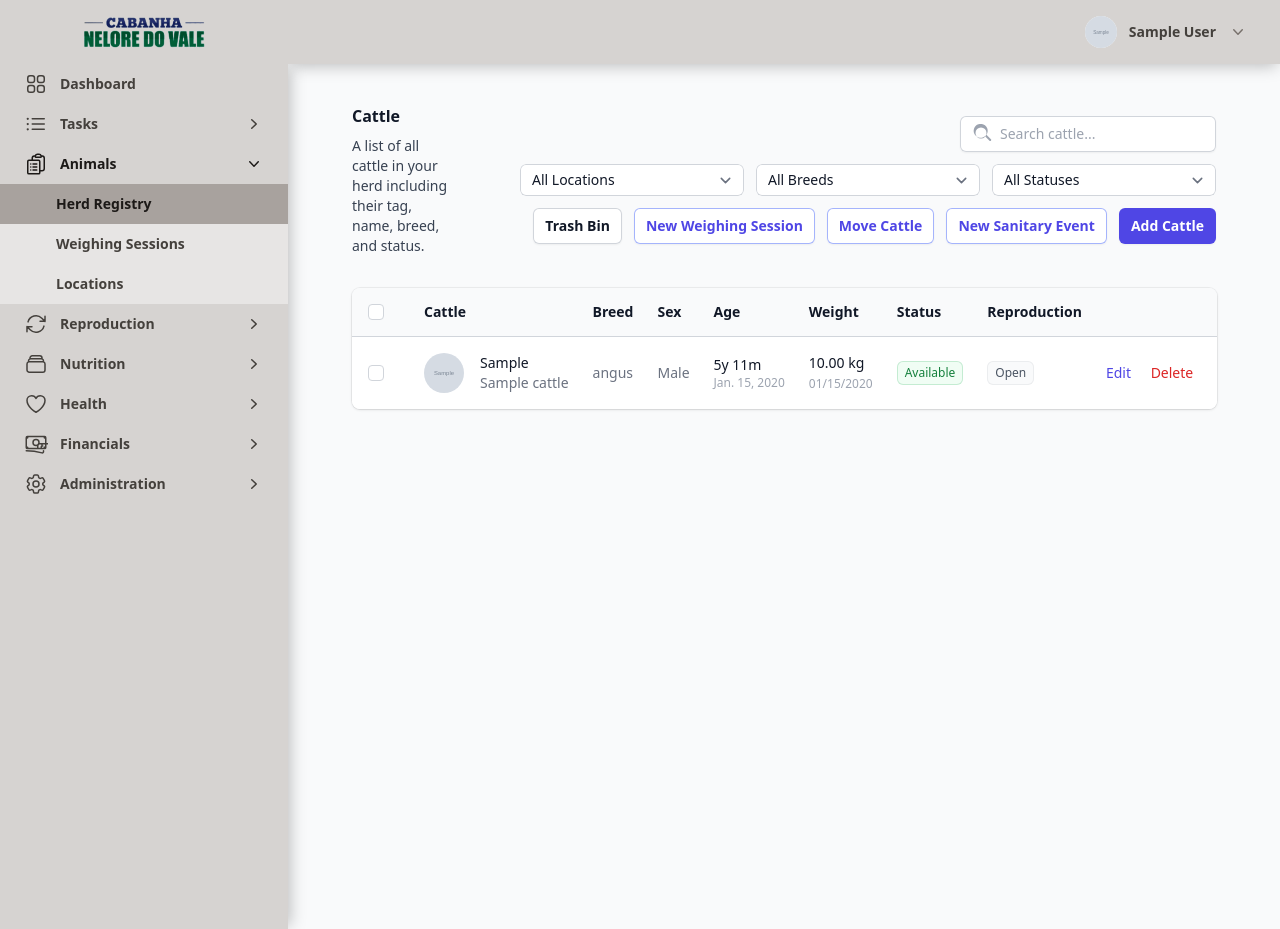
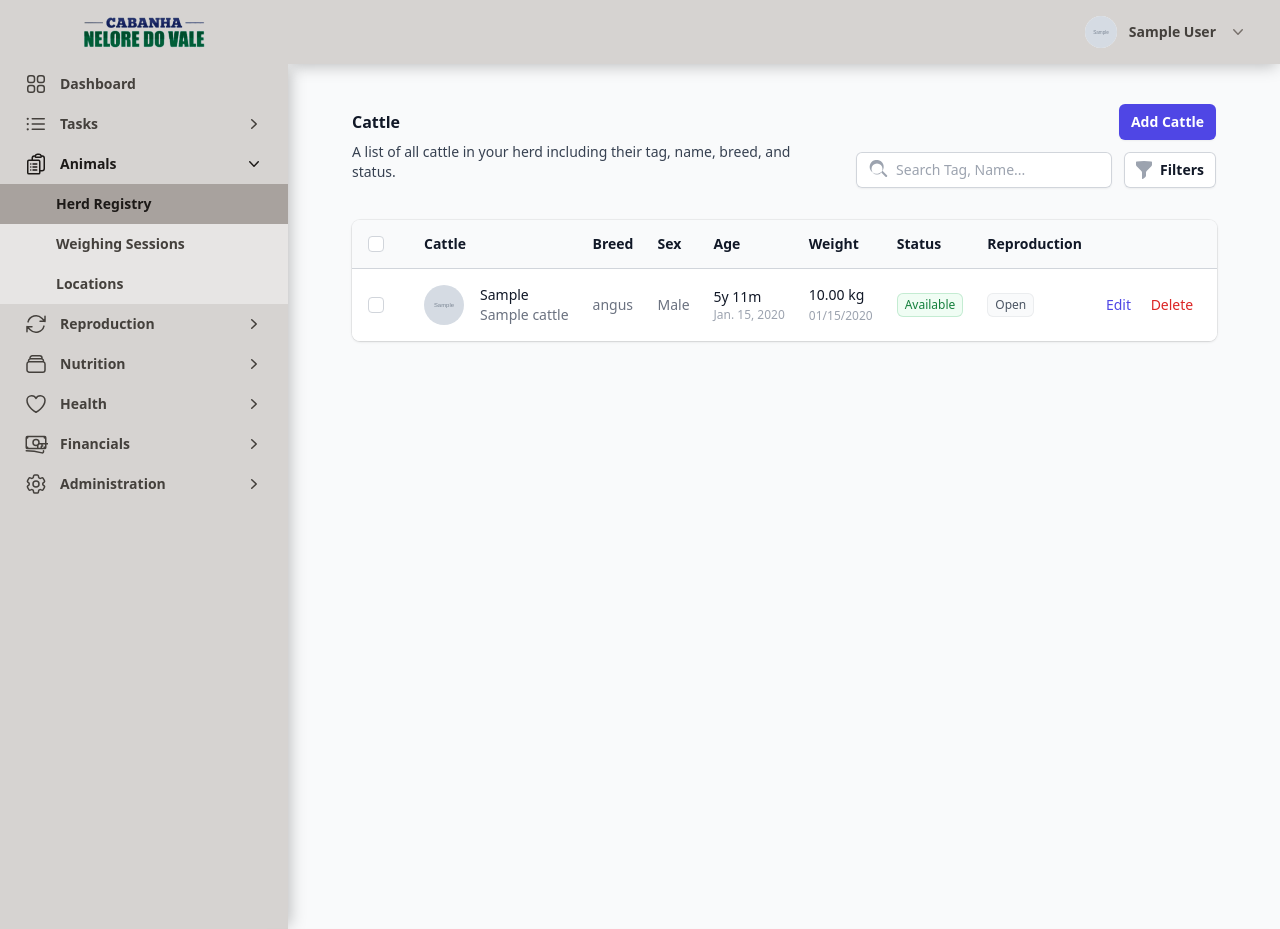
Before and after one commit to debastiani-dev/cnv, a Django app: page /cattle/ in a window 1280 px wide. Run offline with Django 5.2, Linux system fonts and the light colour scheme; a user stored in the database is signed in; tables that the repository leaves empty hold one stand-in row (values such as "Sample post"); grey boxes marked "Sample" are stand-in pictures; style sheets or scripts are compiled from the project's sources; some libraries are stand-ins or nearby versions.

Commit message:
feat: Optimize cattle app
- Implement advanced filtering with django-filter
- Optimize database queries with select_related and db_index
- Refine UI: Sticky toolbar, standardized buttons, better spacing
- Fix 'Add Cattle' button position and toolbar visibility
- Improve test coverage and fix linting issues

```diff
--- a/apps/cattle/models/cattle.py
+++ b/apps/cattle/models/cattle.py
@@ -92,7 +92,7 @@ class Cattle(BaseModel):
         default=BREED_OTHER,
         blank=True,
     )
-    birth_date = models.DateField(_("Birth Date"), blank=True, null=True)
+    birth_date = models.DateField(_("Birth Date"), blank=True, null=True, db_index=True)
     weight_kg = models.DecimalField(
         _("Weight (kg)"),
         max_digits=10,
@@ -108,6 +108,7 @@ class Cattle(BaseModel):
         default=REP_STATUS_OPEN,
         blank=True,
         help_text=_("Biological status of the female."),
+        db_index=True,
     )
 
     # Parentage (Hybrid Approach)
@@ -151,6 +152,7 @@ class Cattle(BaseModel):
         decimal_places=2,
         null=True,
         blank=True,
+        db_index=True,
     )
     last_weighing_date = models.DateField(
         _("Last Weighing Date"), null=True, blank=True
@@ -167,6 +169,7 @@ class Cattle(BaseModel):
         max_length=20,
         choices=STATUS_CHOICES,
         default=STATUS_AVAILABLE,
+        db_index=True,
     )
 
     # Location Management
@@ -178,6 +181,7 @@ class Cattle(BaseModel):
         related_name="cattle",
         verbose_name=_("Current Location"),
         help_text=_("Where the animal is currently located."),
+        db_index=True,
     )
 
     class Meta(BaseModel.Meta):
--- a/apps/cattle/templates/cattle/cattle_list.html
+++ b/apps/cattle/templates/cattle/cattle_list.html
@@ -1,5 +1,5 @@
 {% extends "layouts/base_dashboard.html" %}
-{% load i18n static %}
+{% load i18n static widget_tweaks %}
 
 {% block title %}{% trans "Cattle" %}{% endblock %}
 
@@ -14,57 +14,73 @@
 
     <!-- Actions & Search -->
     <div class="mt-4 sm:ml-16 sm:mt-0 sm:flex-none flex flex-col items-end gap-3">
-        <!-- Search Form -->
-        <form method="get" class="flex flex-col items-end gap-3">
+        <!-- Add Cattle Button -->
+        <div class="flex">
+            <a href="{% url 'cattle:create' %}" class="block rounded-md bg-indigo-600 px-3 py-2 text-center text-sm font-semibold text-white shadow-sm hover:bg-indigo-500 focus-visible:outline focus-visible:outline-2 focus-visible:outline-offset-2 focus-visible:outline-indigo-600">
+                {% trans "Add Cattle" %}
+            </a>
+        </div>
+
+        <!-- Advanced Filter Form -->
+        <form method="get" class="w-full flex flex-col items-end gap-3" id="cattle-filter-form">
+            <div class="flex flex-row gap-3 w-full justify-end">
                 <!-- Search -->
                 <div class="relative rounded-md shadow-sm w-full sm:w-64">
                     <div class="pointer-events-none absolute inset-y-0 left-0 flex items-center pl-3">
-                    <svg class="h-5 w-5 text-gray-400" viewBox="0 0 20 20" fill="currentColor" aria-hidden="true">
+                        <svg class="h-5 w-5 text-gray-400" viewBox="0 0 20 20" fill="currentColor">
                             <path fill-rule="evenodd" d="M9 3.5a5.5 5.5 0 100 11 5.5 5.5 0 000-11zM2 9a7 7 0 1112.452 1.857l4.458 4.459a1 1 0 01-1.414 1.414l-4.458-4.459A7.097 7.097 0 012 9z" clip-rule="evenodd" />
                         </svg>
                     </div>
-                <input type="text" name="q" value="{{ search_query|default:'' }}" class="block w-full rounded-md border-0 py-1.5 pl-10 text-gray-900 ring-1 ring-inset ring-gray-300 placeholder:text-gray-400 focus:ring-2 focus:ring-inset focus:ring-indigo-600 sm:text-sm sm:leading-6" placeholder="{% trans 'Search cattle...' %}">
+                    {% render_field filter.form.q class="block w-full rounded-md border-0 py-1.5 pl-10 text-gray-900 ring-1 ring-inset ring-gray-300 placeholder:text-gray-400 focus:ring-2 focus:ring-inset focus:ring-indigo-600 sm:text-sm sm:leading-6" placeholder="Search Tag, Name..." %}
                 </div>
 
-            <div class="flex flex-row gap-3">
-                <!-- Location Filter -->
-                <select name="location" onchange="this.form.submit()" class="block w-full sm:w-56 rounded-md border-0 py-1 pl-3 pr-8 text-gray-900 ring-1 ring-inset ring-gray-300 focus:ring-2 focus:ring-inset focus:ring-indigo-600 sm:text-sm sm:leading-6">
-                    <option value="">{% trans "All Locations" %}</option>
-                    {% for location in locations %}
-                        <option value="{{ location.pk }}" {% if selected_location == location.pk|stringformat:"s" %}selected{% endif %}>{{ location.name }}</option>
-                    {% endfor %}
-                </select>
+                 <!-- Toggle Advanced -->
+                <button type="button" onclick="document.getElementById('advanced-filters').classList.toggle('hidden')" class="inline-flex items-center gap-x-1.5 rounded-md bg-white px-3 py-2 text-sm font-semibold text-gray-900 shadow-sm ring-1 ring-inset ring-gray-300 hover:bg-gray-50">
+                    <svg class="-ml-0.5 h-5 w-5 text-gray-400" viewBox="0 0 20 20" fill="currentColor"><path fill-rule="evenodd" d="M2.628 1.601C5.028 1.206 7.49 1 10 1s4.973.206 7.372.601a.75.75 0 01.628.74v2.288a2.25 2.25 0 01-.659 1.59l-4.682 4.683a2.25 2.25 0 00-.659 1.59v3.037c0 .684-.31 1.33-.844 1.757l-1.937 1.55A.75.75 0 018 18.25v-5.757a2.25 2.25 0 00-.659-1.591L2.659 6.22A2.25 2.25 0 012 4.629V2.34a.75.75 0 01.628-.74z" clip-rule="evenodd" /></svg>
+                    {% trans "Filters" %}
+                </button>
+            </div>
 
-                <!-- Breed Filter -->
-                <select name="breed" onchange="this.form.submit()" class="block w-full sm:w-56 rounded-md border-0 py-1 pl-3 pr-8 text-gray-900 ring-1 ring-inset ring-gray-300 focus:ring-2 focus:ring-inset focus:ring-indigo-600 sm:text-sm sm:leading-6">
-                    <option value="">{% trans "All Breeds" %}</option>
-                    {% for code, label in breed_choices %}
-                        <option value="{{ code }}" {% if selected_breed == code %}selected{% endif %}>{{ label }}</option>
-                    {% endfor %}
-                </select>
-
-                <!-- Status Filter -->
-                <select name="status" onchange="this.form.submit()" class="block w-full sm:w-56 rounded-md border-0 py-1 pl-3 pr-8 text-gray-900 ring-1 ring-inset ring-gray-300 focus:ring-2 focus:ring-inset focus:ring-indigo-600 sm:text-sm sm:leading-6">
-                    <option value="">{% trans "All Statuses" %}</option>
-                    {% for code, label in status_choices %}
-                        <option value="{{ code }}" {% if selected_status == code %}selected{% endif %}>{{ label }}</option>
-                    {% endfor %}
-                </select>
+            <!-- Advanced Filters Panel (Hidden by default) -->
+            <div id="advanced-filters" class="hidden w-full bg-gray-50 p-4 rounded-md border border-gray-200 grid grid-cols-1 sm:grid-cols-2 md:grid-cols-4 gap-4">
+                <!-- Location -->
+                <div>
+                     <label class="block text-sm font-medium text-gray-700">{% trans "Location" %}</label>
+                     {% render_field filter.form.location class="mt-1 block w-full rounded-md border-gray-300 shadow-sm focus:border-indigo-500 focus:ring-indigo-500 sm:text-sm" %}
+                </div>
+                <!-- Status -->
+                <div>
+                     <label class="block text-sm font-medium text-gray-700">{% trans "Status" %}</label>
+                     {% render_field filter.form.status class="mt-1 block w-full rounded-md border-gray-300 shadow-sm focus:border-indigo-500 focus:ring-indigo-500 sm:text-sm" %}
+                </div>
+                <!-- Repro Status -->
+                <div>
+                     <label class="block text-sm font-medium text-gray-700">{% trans "Reproduction" %}</label>
+                     {% render_field filter.form.reproduction_status class="mt-1 block w-full rounded-md border-gray-300 shadow-sm focus:border-indigo-500 focus:ring-indigo-500 sm:text-sm" %}
+                </div>
+                 <!-- Weight Range -->
+                <div>
+                     <label class="block text-sm font-medium text-gray-700">{% trans "Weight (kg)" %}</label>
+                     <div class="flex items-center gap-2 mt-1">
+                        {% render_field filter.form.weight_min class="block w-full rounded-md border-gray-300 shadow-sm focus:border-indigo-500 focus:ring-indigo-500 sm:text-sm" placeholder="Min" %}
+                        <span class="text-gray-500">-</span>
+                        {% render_field filter.form.weight_max class="block w-full rounded-md border-gray-300 shadow-sm focus:border-indigo-500 focus:ring-indigo-500 sm:text-sm" placeholder="Max" %}
+                     </div>
+                </div>
+                 <!-- Actions -->
+                <div class="sm:col-span-2 md:col-span-4 flex justify-end gap-3 pt-2">
+                    <a href="{% url 'cattle:list' %}" class="rounded-md bg-white px-3 py-2 text-sm font-semibold text-gray-900 shadow-sm ring-1 ring-inset ring-gray-300 hover:bg-gray-50">{% trans "Clear" %}</a>
+                    <button type="submit" class="rounded-md bg-indigo-600 px-3 py-2 text-sm font-semibold text-white shadow-sm hover:bg-indigo-500">{% trans "Apply Filters" %}</button>
+                </div>
             </div>
         </form>
-              <!-- Action Buttons -->
-        <div class="flex items-center gap-x-3">
-            <a href="{% url 'cattle:trash' %}" class="block rounded-md bg-white px-3 py-2 text-center text-sm font-semibold text-gray-900 shadow-sm ring-1 ring-inset ring-gray-300 hover:bg-gray-50">{% trans "Trash Bin" %}</a>
-            <button type="submit" form="bulk-action-form" formaction="{% url 'weight:session-create' %}" class="block rounded-md bg-white px-3 py-2 text-center text-sm font-semibold text-indigo-600 shadow-sm ring-1 ring-inset ring-indigo-300 hover:bg-indigo-50">{% trans "New Weighing Session" %}</button>
-            <button type="submit" form="bulk-action-form" formaction="{% url 'locations:move' %}" class="block rounded-md bg-white px-3 py-2 text-center text-sm font-semibold text-indigo-600 shadow-sm ring-1 ring-inset ring-indigo-300 hover:bg-indigo-50">{% trans "Move Cattle" %}</button>
-            <button type="submit" form="bulk-action-form" class="block rounded-md bg-white px-3 py-2 text-center text-sm font-semibold text-indigo-600 shadow-sm ring-1 ring-inset ring-indigo-300 hover:bg-indigo-50">{% trans "New Sanitary Event" %}</button>
-            <a href="{% url 'cattle:create' %}" class="block rounded-md bg-indigo-600 px-3 py-2 text-center text-sm font-semibold text-white shadow-sm hover:bg-indigo-500 focus-visible:outline focus-visible:outline-2 focus-visible:outline-offset-2 focus-visible:outline-indigo-600">{% trans "Add Cattle" %}</a>
-        </div>
+
+        </form>
     </div>
   </div>
 
   <!-- Table Section -->
-  <div class="mt-8 flow-root">
+  <div class="mt-8 flow-root"> <!-- Removed pb-24 -->
     <div class="-mx-4 -my-2 overflow-x-auto sm:-mx-6 lg:-mx-8">
       <div class="inline-block min-w-full py-2 align-middle sm:px-6 lg:px-8">
         <div class="overflow-hidden shadow ring-1 ring-black ring-opacity-5 sm:rounded-lg">
@@ -147,11 +163,11 @@
                   </td>
                   <td class="whitespace-nowrap px-3 py-4 text-sm text-gray-500">
                     <span class="inline-flex items-center rounded-md px-2 py-1 text-xs font-medium ring-1 ring-inset
-                        {% if cattle.reproduction_status == 'pregnant' %}
+                        {% if cattle.reproduction_status == 'PREGNANT' %}
                             bg-purple-50 text-purple-700 ring-purple-600/20
-                        {% elif cattle.reproduction_status == 'bred' %}
+                        {% elif cattle.reproduction_status == 'BRED' %}
                             bg-blue-50 text-blue-700 ring-blue-700/10
-                        {% elif cattle.reproduction_status == 'lactating' %}
+                        {% elif cattle.reproduction_status == 'LACTATING' %}
                             bg-pink-50 text-pink-700 ring-pink-700/10
                         {% else %}
                             bg-gray-50 text-gray-600 ring-gray-500/10
@@ -173,14 +189,71 @@
     </div>
   </div>
   {% include "includes/pagination.html" %}
+  <div style="height: 4rem;"></div>
+
+  <!-- Sticky Bulk Actions Toolbar -->
+  <div id="bulk-toolbar" class="fixed bottom-0 left-0 right-0 z-50 bg-white border-t border-gray-200 shadow-lg transition-transform duration-300 ease-in-out md:left-64" style="transform: translateY(100%);">
+      <div class="px-4 py-4 sm:px-6 lg:px-8 flex items-center justify-between">
+          <div class="flex items-center gap-8" style="gap: 2rem;">
+              <span class="text-sm font-medium text-gray-700">
+                  <span id="selected-count">0</span> {% trans "selected" %}
+              </span>
+              <button type="button" id="clear-selection" class="text-sm text-gray-500 hover:text-gray-900">
+                  {% trans "Clear selection" %}
+              </button>
+          </div>
+          <div class="flex items-center gap-3">
+              <button type="submit" form="bulk-action-form" formaction="{% url 'weight:session-create' %}" class="rounded-md bg-white px-3 py-2 text-sm font-semibold text-gray-900 shadow-sm ring-1 ring-inset ring-gray-300 hover:bg-gray-50">
+                  {% trans "Weigh" %}
+              </button>
+               <button type="submit" form="bulk-action-form" formaction="{% url 'locations:move' %}" class="rounded-md bg-white px-3 py-2 text-sm font-semibold text-gray-900 shadow-sm ring-1 ring-inset ring-gray-300 hover:bg-gray-50">
+                  {% trans "Move" %}
+              </button>
+              <button type="submit" form="bulk-action-form" formaction="{% url 'reproduction:breeding_add' %}" class="rounded-md bg-white px-3 py-2 text-sm font-semibold text-gray-900 shadow-sm ring-1 ring-inset ring-gray-300 hover:bg-gray-50">
+                  {% trans "Breeding" %}
+              </button>
+              <button type="submit" form="bulk-action-form" class="rounded-md bg-white px-3 py-2 text-sm font-semibold text-gray-900 shadow-sm ring-1 ring-inset ring-gray-300 hover:bg-gray-50">
+                  {% trans "New Health Event" %}
+              </button>
+          </div>
+      </div>
+  </div>
+
 </div>
 
 <script>
-    document.getElementById('select-all').addEventListener('change', function() {
-        var checkboxes = document.querySelectorAll('.cattle-checkbox');
-        for (var checkbox of checkboxes) {
-            checkbox.checked = this.checked;
+    document.addEventListener('DOMContentLoaded', function() {
+        const selectAll = document.getElementById('select-all');
+        const checkboxes = document.querySelectorAll('.cattle-checkbox');
+        const toolbar = document.getElementById('bulk-toolbar');
+        const countSpan = document.getElementById('selected-count');
+        const clearBtn = document.getElementById('clear-selection');
+
+        function updateToolbar() {
+            const selected = document.querySelectorAll('.cattle-checkbox:checked').length;
+            countSpan.textContent = selected;
+
+            if (selected > 0) {
+                toolbar.style.transform = 'translateY(0)';
+            } else {
+                toolbar.style.transform = 'translateY(100%)';
             }
+        }
+
+        selectAll.addEventListener('change', function() {
+            checkboxes.forEach(cb => cb.checked = this.checked);
+            updateToolbar();
+        });
+
+        checkboxes.forEach(cb => {
+            cb.addEventListener('change', updateToolbar);
+        });
+
+        clearBtn.addEventListener('click', function() {
+            checkboxes.forEach(cb => cb.checked = false);
+            selectAll.checked = false;
+            updateToolbar();
+        });
     });
 </script>
 {% endblock %}
--- a/apps/cattle/views.py
+++ b/apps/cattle/views.py
@@ -16,11 +16,11 @@ from django.views.generic import (
 )
 
 from apps.base.views.mixins import HandleProtectedErrorMixin
+from apps.cattle.filters import CattleFilter
 from apps.cattle.forms import CattleForm
 from apps.cattle.models.cattle import Cattle
 from apps.cattle.services.cattle_service import CattleService
 from apps.health.services.health_service import HealthService
-from apps.locations.models import Location, LocationStatus
 from apps.tasks.models import Task
 from apps.weight.services.weight_service import WeightService
 
@@ -52,29 +52,17 @@ class CattleListView(LoginRequiredMixin, ListView):
     paginate_by = 10
 
     def get_queryset(self):
-        search_query = self.request.GET.get("q")
-        breed = self.request.GET.get("breed")
-        status = self.request.GET.get("status")
-        location_id = self.request.GET.get("location")
+        # Optimized base queryset
+        queryset = CattleService.get_all_cattle()
 
-        return CattleService.get_all_cattle(
-            search_query=search_query,
-            breed=breed,
-            status=status,
-            location_id=location_id,
-        )
+        # Apply filters
+        self.filterset = CattleFilter(self.request.GET, queryset=queryset)
+        return self.filterset.qs
 
     def get_context_data(self, **kwargs):
         context = super().get_context_data(**kwargs)
-        context["search_query"] = self.request.GET.get("q", "")
-        context["selected_breed"] = self.request.GET.get("breed", "")
-        context["selected_status"] = self.request.GET.get("status", "")
-        context["selected_location"] = self.request.GET.get("location", "")
-        context["breed_choices"] = Cattle.BREED_CHOICES
-        context["status_choices"] = Cattle.STATUS_CHOICES
-        context["locations"] = Location.objects.filter(
-            is_active=True, status=LocationStatus.ACTIVE
-        ).order_by("name")
+        # Pass the filter object for form rendering
+        context["filter"] = self.filterset
         return context
 
 
--- a/core/settings.py
+++ b/core/settings.py
@@ -58,6 +58,7 @@ INSTALLED_APPS = [
     "apps.website",
     "apps.tasks",
     "apps.dashboard",
+    "django_filters",
 ]
 
 AUTH_USER_MODEL = "authentication.User"
--- a/pyproject.toml
+++ b/pyproject.toml
@@ -15,7 +15,8 @@ dependencies = [
     "django-rosetta (>=0.10.3,<0.11.0)",
     "django-widget-tweaks (>=1.5.0,<2.0.0)",
     "Pillow (>=10.0.0,<11.0.0)",
-    "djhtml (>=3.0.10,<4.0.0)"
+    "djhtml (>=3.0.10,<4.0.0)",
+    "django-filter (>=25.2,<26.0)"
 ]
 
 [tool.poetry]
```
Also changed, not shown: apps/cattle/filters.py (added, +38 -0 lines), apps/cattle/services/cattle_service.py (+8 -3 lines), tests/cattle/test_cattle_list_filter.py (+36 -6 lines), tests/cattle/test_optimization.py (added, +80 -0 lines), 1 other file. Lines whose indentation alone changed are shown as unchanged.
